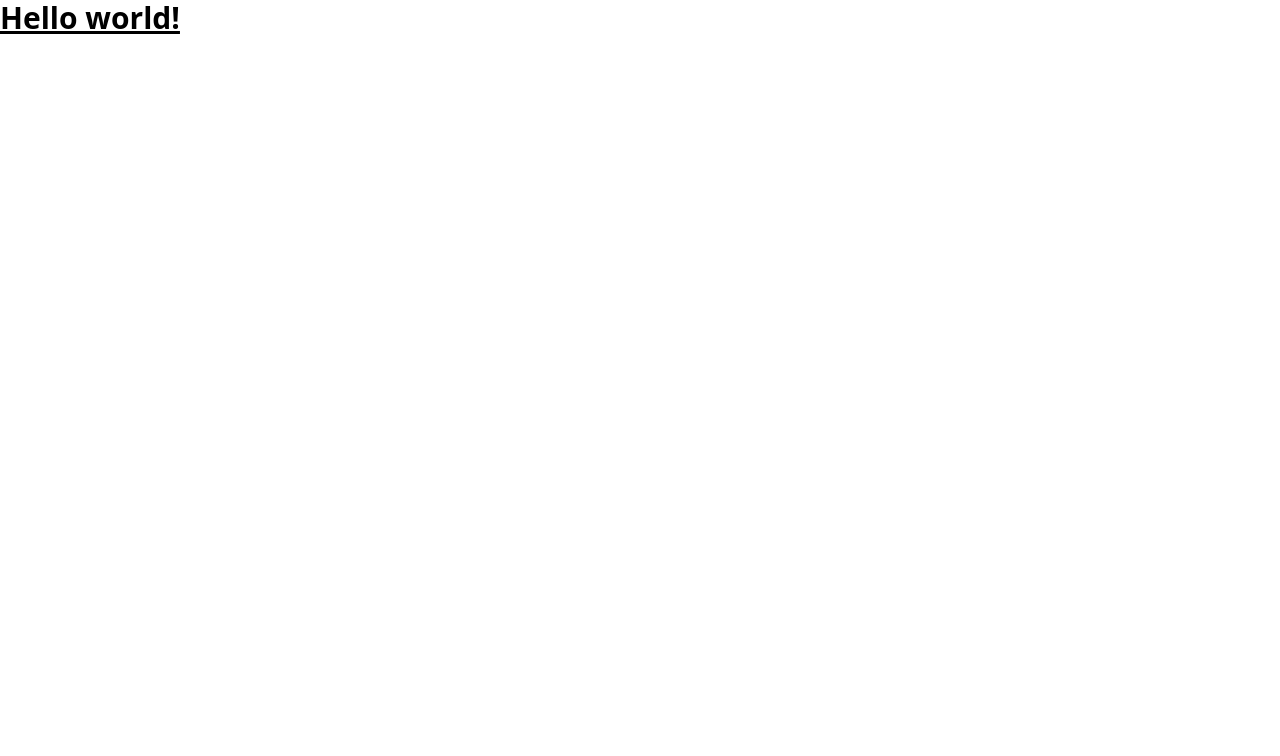
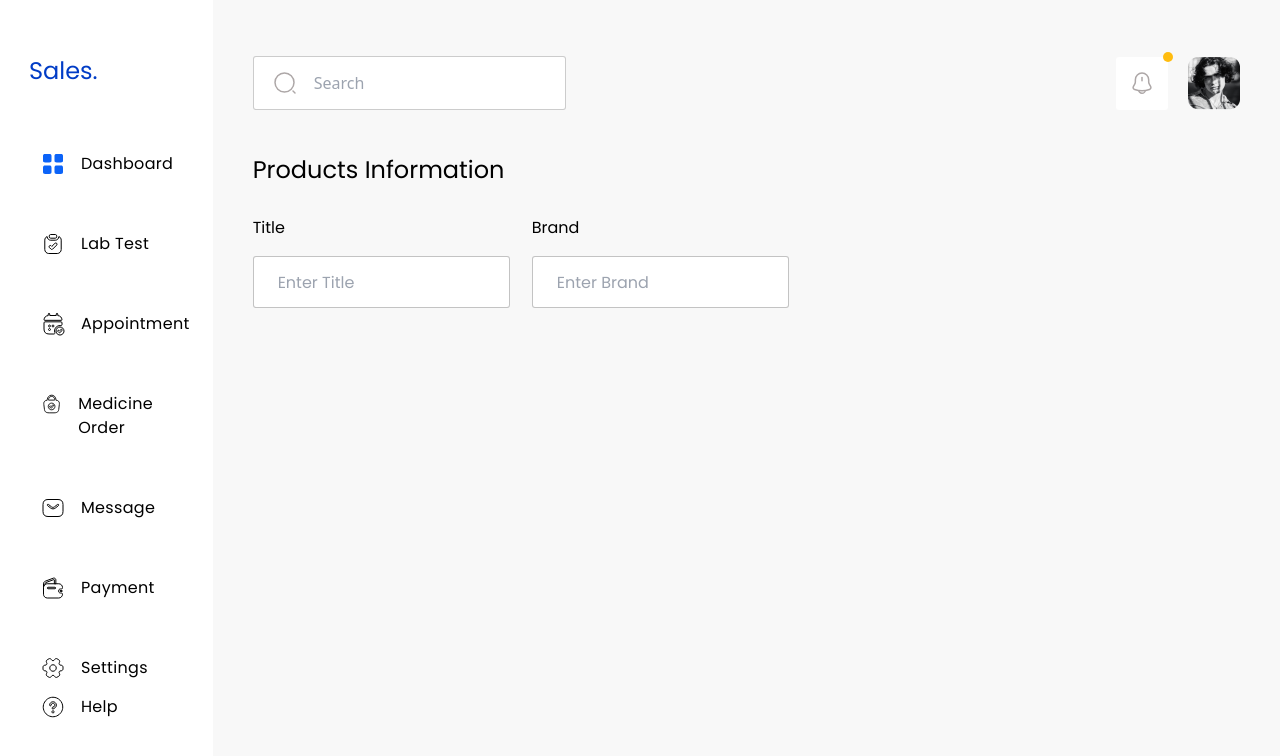
Before and after one commit to bug-king-solver/sales, a Vue app: page / in a window 1280 px wide. Shown: the top 756 px of the page. Built offline with nearby package versions, Linux system fonts and the light colour scheme.

Commit message:
feat: define routes

```diff
--- a/src/App.vue
+++ b/src/App.vue
@@ -2,11 +2,7 @@
 </script>
 
 <template>
-  <div>
-    <h1 class="text-3xl font-bold underline">
-      Hello world!
-    </h1>
-  </div>
+  <router-view></router-view>
 </template>
 
 <style scoped></style>
--- a/src/main.ts
+++ b/src/main.ts
@@ -1,5 +1,6 @@
 import { createApp } from 'vue'
 import './style.css'
 import App from './App.vue'
+import router from './router'
 
-createApp(App).mount('#app')
+createApp(App).use(router).mount('#app')
--- /dev/null
+++ b/src/router/index.ts
@@ -0,0 +1,17 @@
+import { createRouter, createWebHistory } from 'vue-router';
+import Dashboard from '../pages/Dashboard.vue';
+
+const routes = [
+  {
+    path: '/',
+    name: 'Dashboard',
+    component: Dashboard
+  },
+];
+
+const router = createRouter({
+  history: createWebHistory(),
+  routes,
+});
+
+export default router;
```
